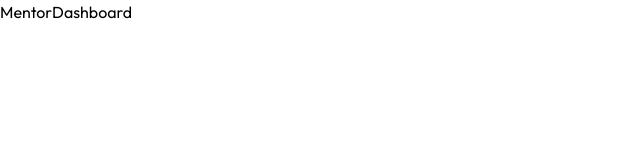
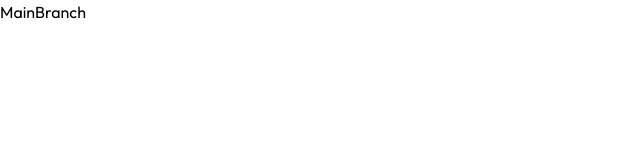
Before and after one commit to Dev-Joyson/LevelUP, a Next.js app in the folder frontend/: page /mentor in a window 1280 px wide. Shown: the top 160 px of the page, without its empty margins (0-640 px from the left). Built offline with nearby package versions, Linux system fonts and the light colour scheme; a web font is replaced by a local one.

Commit message:
Checking

```diff
--- a/frontend/src/app/mentor/page.tsx
+++ b/frontend/src/app/mentor/page.tsx
@@ -2,7 +2,7 @@ import React from 'react'
 
 const MentorDashboard = () => {
   return (
-    <div>MentorDashboard</div>
+    <div>MainBranch</div>
   )
 }
 
```
